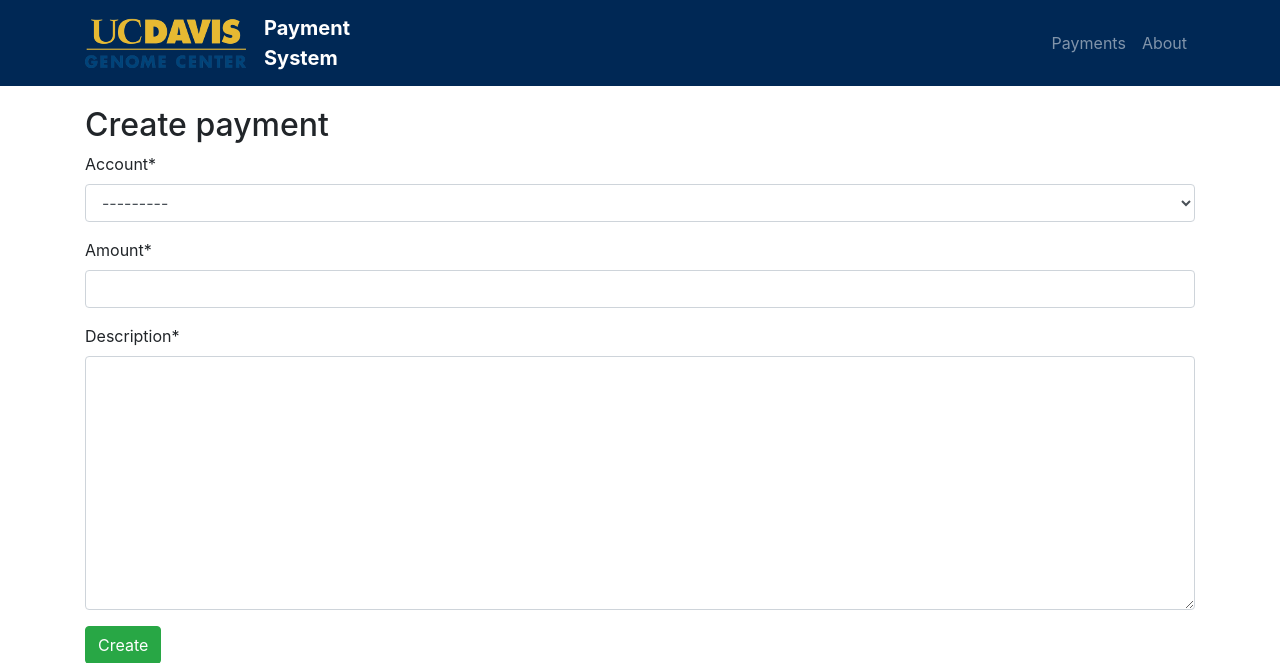
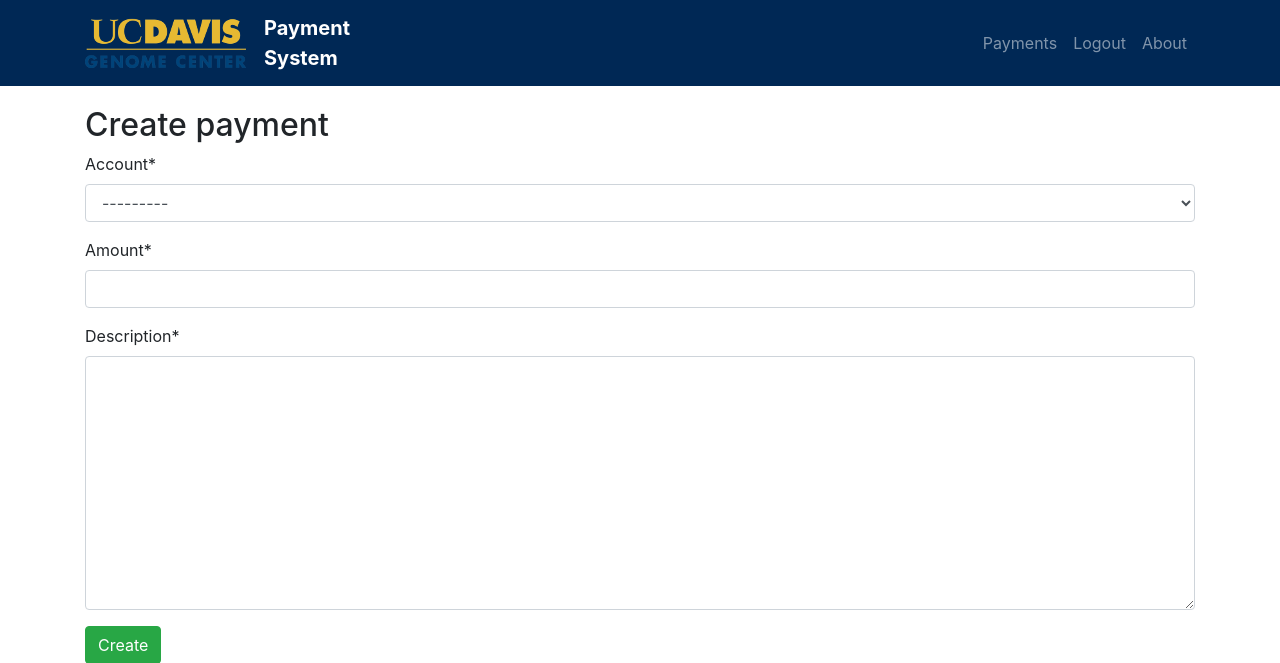
Before and after one commit to amschaal/payment, a Django app: page /payments/create/ in a window 1280 px wide. Shown: the top 663 px of the page. Run offline with Django 3.2, Linux system fonts and the light colour scheme; the visitor is signed in with stand-in values (Sample User, id 1); some libraries are stand-ins or nearby versions.

Commit message:
add logout link

```diff
--- a/payment/templates/base.html
+++ b/payment/templates/base.html
@@ -66,10 +66,13 @@
 		            <strong id="app-name">Payment<br>System</strong>
 		          </a>
 			    <ul class="navbar-nav my-2 my-lg-0">
-       	          {% if user.is_authenticated %}
+       	          	{% if user.is_authenticated %}
 	         	  <li class="nav-item">
 			        <a class="nav-link" href="{% url 'payments' %}">Payments</a>
-			      </li>
+			  </li>
+      			  <li class="nav-item">
+                                <a class="nav-link" href="{% url 'logout' %}">Logout</a>
+                          </li>
 		          {% endif %}
 			      <li class="nav-item">
 			        <a class="nav-link" href="{% url 'index' %}">About</a>
```
